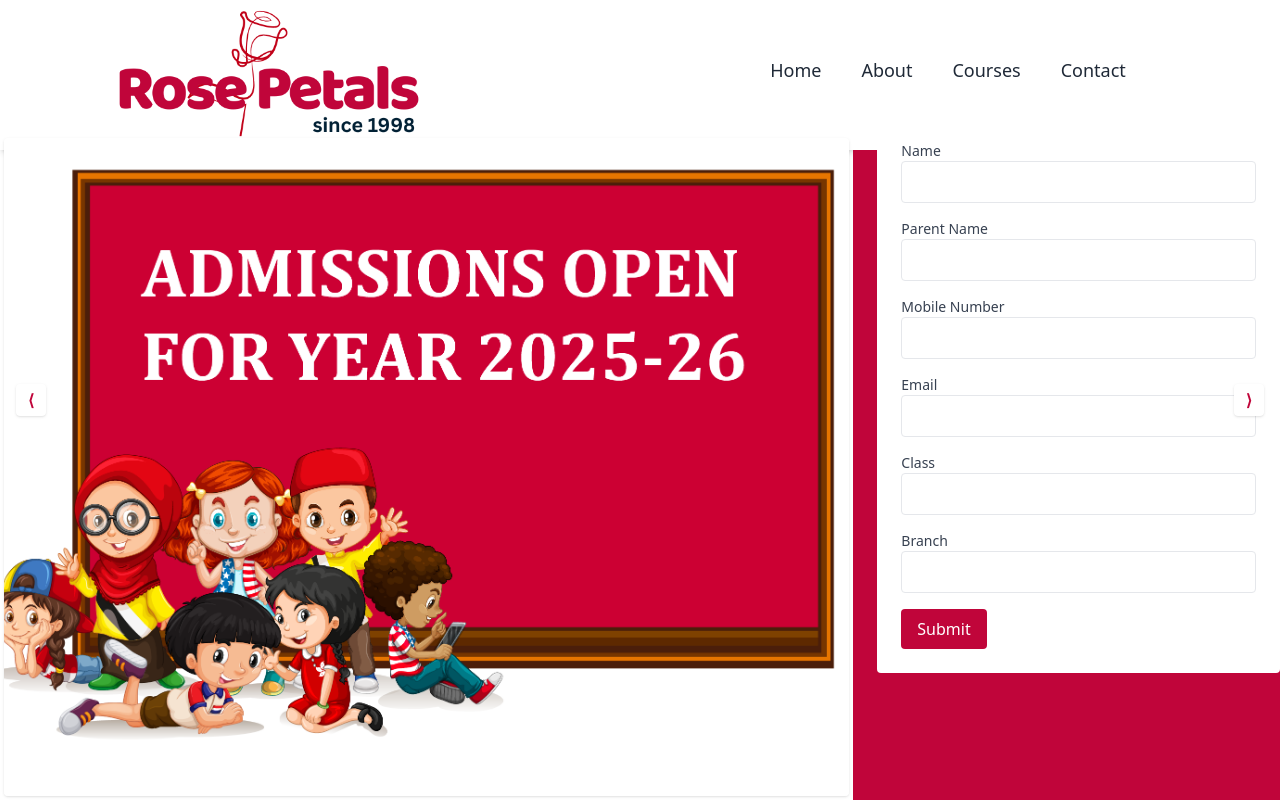
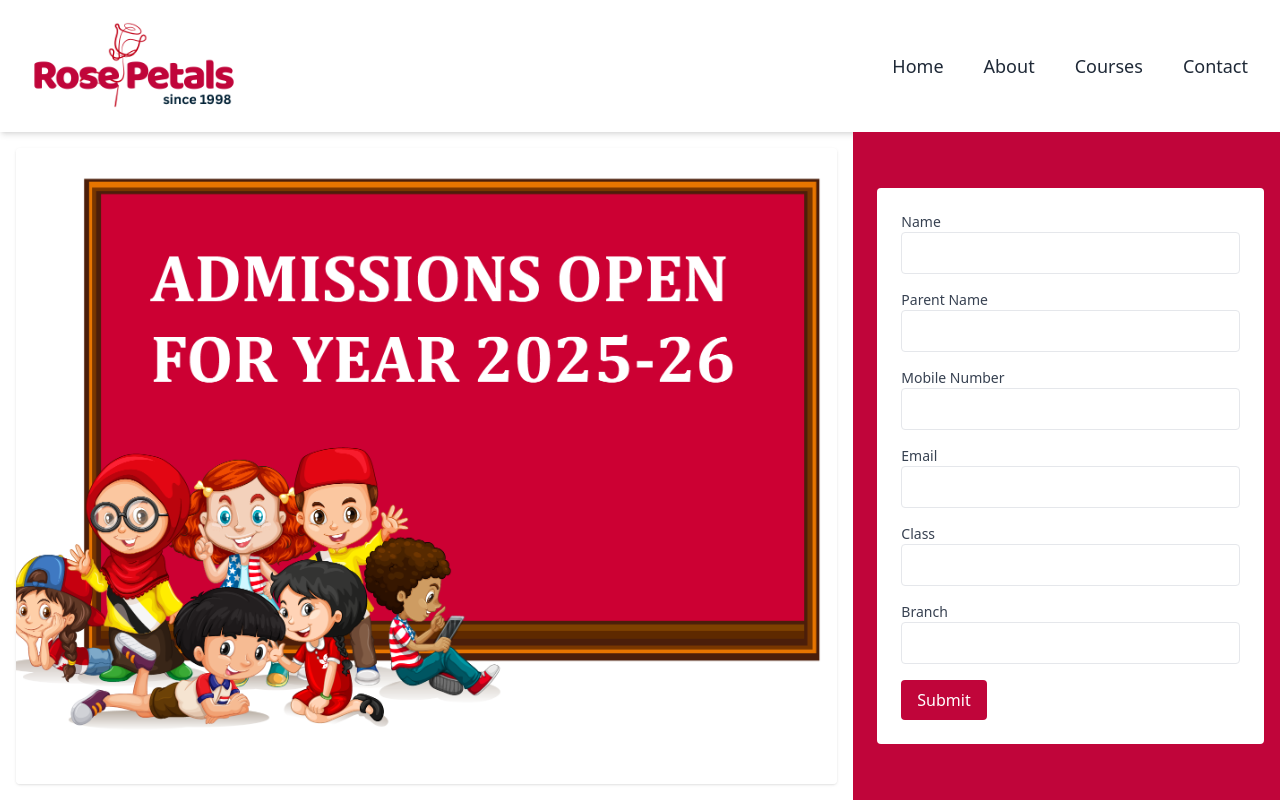
Before and after one commit to JavaJavascriptPython/rosepetal, a plain HTML site: page index.html in a window 1280 px wide. Drawn offline with nearby package versions, Linux system fonts and the light colour scheme.

Commit message:
Update index.html

```diff
--- a/index.html
+++ b/index.html
@@ -3,7 +3,7 @@
 <head>
   <meta charset="UTF-8" />
   <meta name="viewport" content="width=device-width, initial-scale=1.0"/>
-  <title>Grid Layout Page</title>
+  <title>Rose Petals School</title>
   <script src="https://cdn.tailwindcss.com"></script>
   <style>
     .slider-container img {
@@ -14,48 +14,45 @@
     }
   </style>
 </head>
-<body class="bg-white text-gray-800 h-screen w-screen overflow-hidden">
+<body class="bg-white text-gray-800 min-h-screen overflow-auto">
 
-  <!-- Entire Page Grid: 2 Rows -->
-  <div class="grid grid-rows-[150px_1fr] h-full">
+  <!-- Page Wrapper -->
+  <div class="flex flex-col min-h-screen">
 
-    <!-- Top Row: Logo + Menu -->
-    <!-- <div class="grid grid-cols-2 items-center px-6 py-4 bg-white shadow-md"> -->
-        <div class="grid grid-cols-2  px-6 py-4 bg-white shadow-md">
+    <!-- Header: Logo + Menu -->
+    <div class="flex flex-col md:flex-row items-center justify-between px-6 py-4 bg-white shadow-md">
       <!-- Logo -->
-      <div>
-        <!-- <img src="Black and Pink Flat Illustrative Flower Shop Services Logo.png" alt="Logo" class="-mt-4 ml-20" style="height:150px;width: 300px;"> -->
-        <img src="baloo_2.png" alt="Logo" class="w-auto -mt-4 ml-20" style="height:150px;">
+      <div class="mb-2 md:mb-0">
+        <img src="baloo_2.png" alt="Logo" class="h-[100px] w-auto">
+      </div>
+
+      <!-- Hamburger for mobile -->
+      <div class="md:hidden">
+        <button id="menu-toggle" class="text-[#c0053a] text-3xl focus:outline-none">☰</button>
       </div>
 
       <!-- Menu Bar -->
-      <div class="flex justify-center mt-10">
-        <ul class="flex space-x-6 text-lg">
+      <nav id="menu" class="hidden md:block w-full md:w-auto">
+        <ul class="flex flex-col md:flex-row space-y-2 md:space-y-0 md:space-x-6 text-lg text-center">
           <li><a href="#" class="hover:text-[#c0053a] px-2 py-1">Home</a></li>
           <li><a href="#" class="hover:text-[#c0053a] px-2 py-1">About</a></li>
           <li><a href="#" class="hover:text-[#c0053a] px-2 py-1">Courses</a></li>
           <li><a href="#" class="hover:text-[#c0053a] px-2 py-1">Contact</a></li>
         </ul>
-      </div>
+      </nav>
     </div>
 
-    <!-- Bottom Row: Slider + Form -->
-    <!-- <div class="grid grid-cols-2 h-full"> -->
-        <div class="grid grid-cols-[2fr_1fr] h-full">
-      <!-- Image Slider -->
-      <div class="slider-container p-1 -mt-4">
-        <img src="admissions_1.png" class="active w-full h-full object-cover rounded shadow slide" alt="Slide 1">
-
-        <img src="admissions_3.png" class="w-full h-full object-cover rounded shadow slide" alt="Slide 2">
-        <button id="prev" class="absolute top-1/2 left-4 transform -translate-y-1/2 bg-white text-[#c0053a] font-bold px-3 py-1 rounded shadow hover:bg-gray-200">⟨</button>
-        <button id="next" class="absolute top-1/2 right-4 transform -translate-y-1/2 bg-white text-[#c0053a] font-bold px-3 py-1 rounded shadow hover:bg-gray-200">⟩</button>
-        <!-- <img src="" class="w-full h-full object-cover rounded shadow" alt="Slide 2"> -->
+    <!-- Main Content: Slider + Form -->
+    <div class="grid grid-cols-1 md:grid-cols-[2fr_1fr] flex-grow relative">
+      <!-- Slider Section -->
+      <div class="slider-container relative p-2 md:p-4 h-72 md:h-full">
+        <img src="admissions_1.png" class="slide active w-full h-full object-cover rounded shadow" alt="Slide 1">
+        <img src="admissions_3.png" class="slide w-full h-full object-cover rounded shadow" alt="Slide 2">
       </div>
 
       <!-- Form Section -->
-      <div class="bg-[#c0053a] pl-6 pr-0  flex items-center justify-center">
-        <form name="admission" method="POST" data-netlify="true" class="bg-white p-6 rounded w-full max-w-md space-y-4 -mt-40">
-
+      <div class="bg-[#c0053a] px-4 py-6 md:pl-6 md:pr-4 flex items-center justify-center z-10">
+        <form name="admission" method="POST" data-netlify="true" class="bg-white p-6 rounded w-full max-w-md space-y-4">
 
           <div>
             <label class="block text-sm font-medium text-gray-700">Name</label>
@@ -91,40 +88,22 @@
   <!-- Slider Script -->
   <script>
     let index = 0;
-    const slides = document.querySelectorAll('.slider-container img');
+    const slides = document.querySelectorAll('.slide');
     setInterval(() => {
       slides.forEach((img, i) => img.classList.toggle('active', i === index));
       index = (index + 1) % slides.length;
     }, 3000);
   </script>
-<!-- <script>
-    let current = 0;
-    const slides1 = document.querySelectorAll('.slide');
-    const total = slides1.length;
 
-    const showSlide = (index) => {
-      slides1.forEach((slide, i) => {
-        slide.classList.toggle('opacity-100', i === index);
-        slide.classList.toggle('opacity-0', i !== index);
-      });
-    };
+  <!-- Hamburger Script -->
+  <script>
+    const menuToggle = document.getElementById('menu-toggle');
+    const menu = document.getElementById('menu');
 
-    document.getElementById('prev').addEventListener('click', () => {
-      current = (current - 1 + total) % total;
-      showSlide(current);
+    menuToggle.addEventListener('click', () => {
+      menu.classList.toggle('hidden');
     });
-
-    document.getElementById('next').addEventListener('click', () => {
-      current = (current + 1) % total;
-      showSlide(current);
-    });
-
-    // Auto-slide every 4 seconds
-    setInterval(() => {
-      current = (current + 1) % total;
-      showSlide(current);
-    }, 4000);
-  </script> -->
+  </script>
 
 </body>
 </html>
```
